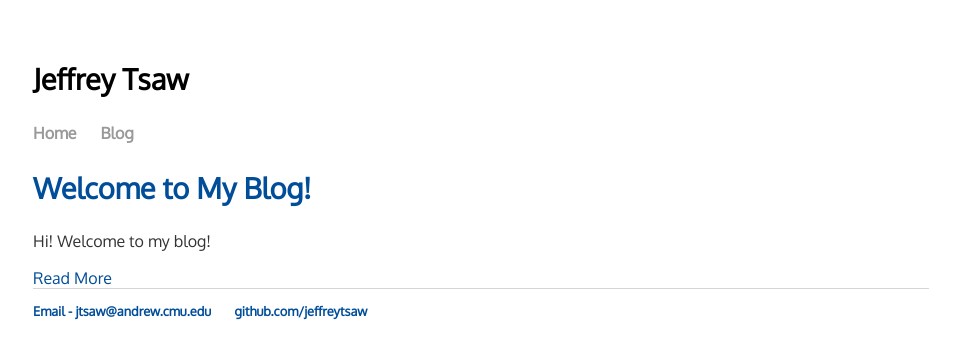
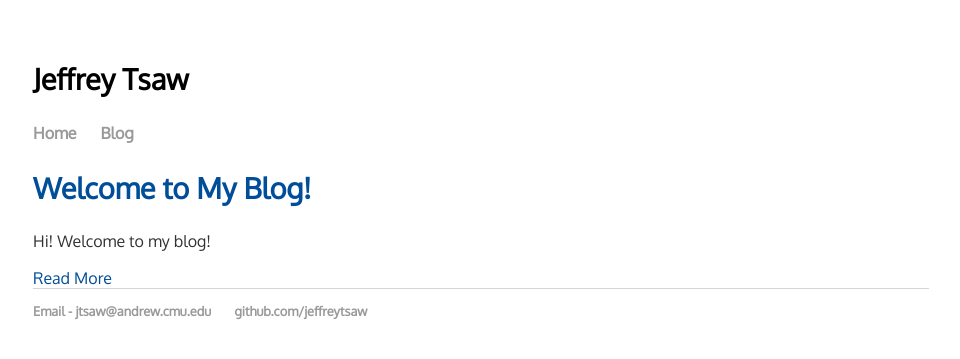
Before and after one commit to jeffreytsaw/jeffreytsaw.github.io, a Jekyll site: the page built from blog/index.html, in a window 1280 px wide. Shown: the top 359 px of the page, without its empty margins (159-1119 px from the left). Built offline with Jekyll 4.4.1, drawn with Linux system fonts in a browser that asks for light colours.

Commit message:
Update main.css

```diff
--- a/css/main.css
+++ b/css/main.css
@@ -20,7 +20,7 @@ nav ul li, footer ul li {
     margin-right: 20px;
 }
 
-nav ul li a {
+nav ul li a, footer ul li a {
     color: #999;
 }
 
```
